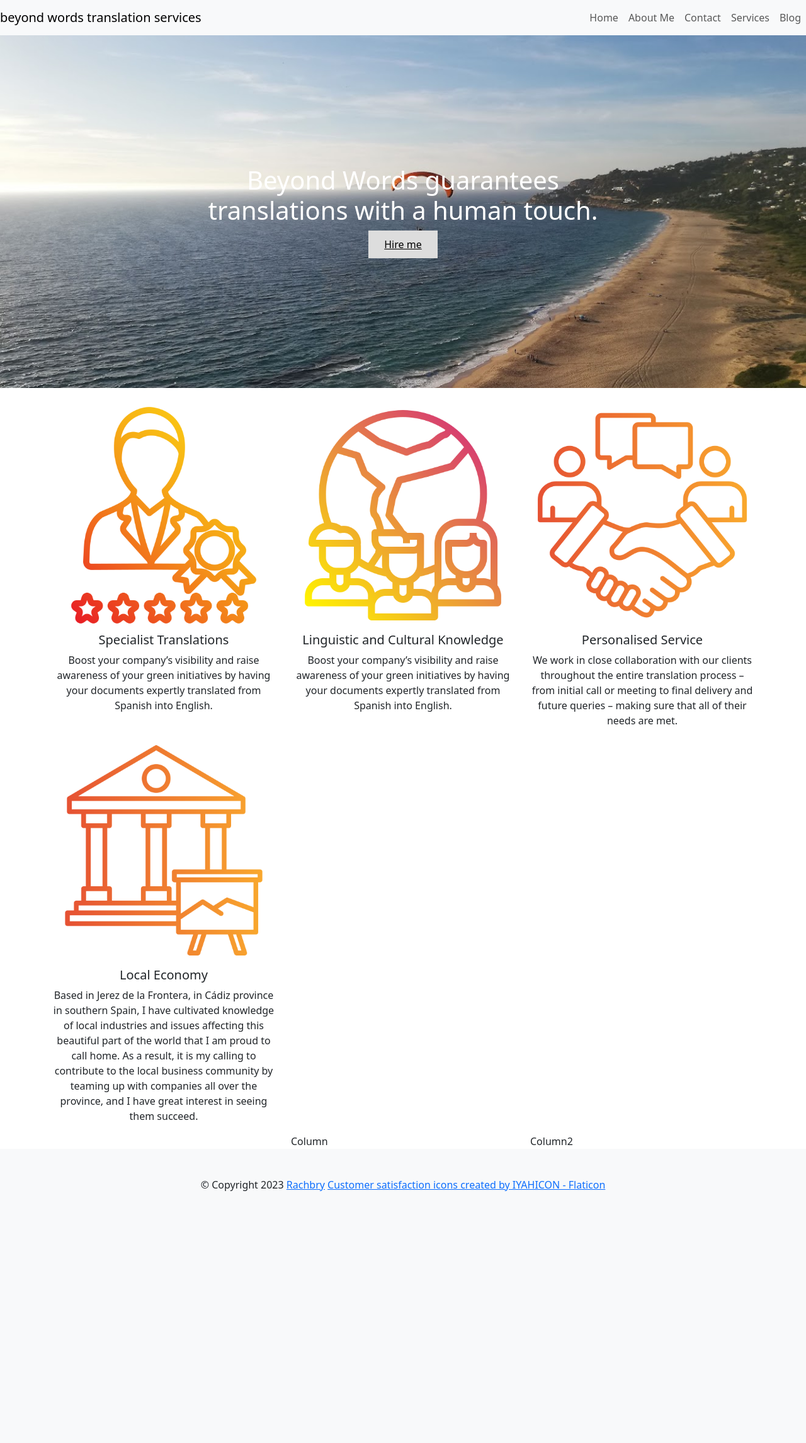
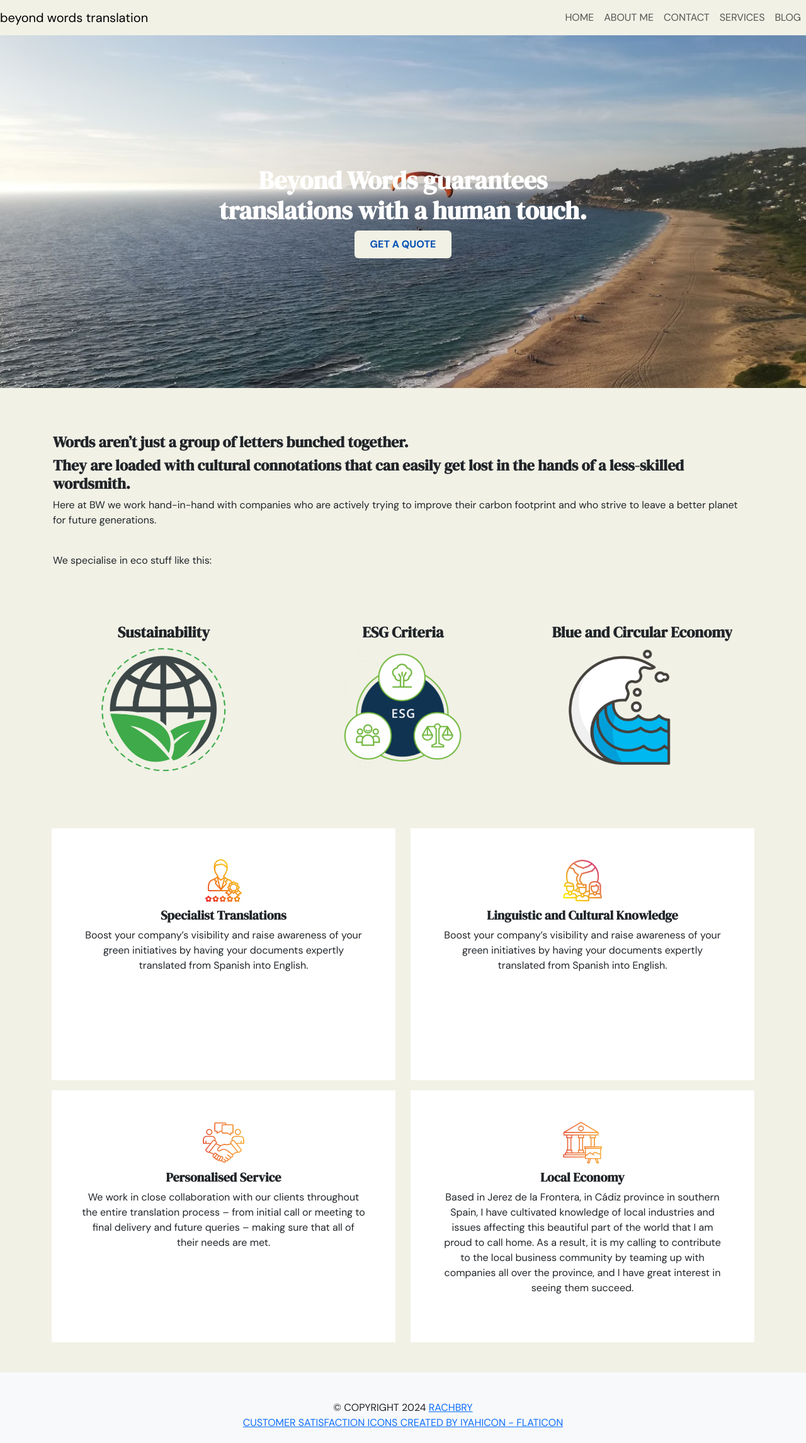
Before and after one commit to rachbry/beyond-words, a Django app: page / in a window 1280 px wide. Shown: the whole page at 63% size. Before the commit the page ends 1891 px from the top, so only its background shows below. Run offline with Django 5.2, Linux system fonts and the light colour scheme.

Commit message:
images added to homepage

```diff
--- a/home/templates/home/index.html
+++ b/home/templates/home/index.html
@@ -11,53 +11,78 @@
     <div class="hero-text">
         <h1>Beyond Words guarantees translations with a human touch.</h1>
 
-        <a href="{% url 'contact' %}" class="cta">Hire me</a>
+        <a href="{% url 'contact' %}" class="cta btn">GET A QUOTE</a>
     </div>
 </div>
+<div class="container-fluid">
+    <div class="p-4 m-5">
+        <h4>Words aren’t just a group of letters bunched together.<br>
+        <h4>They are loaded with cultural connotations that can easily get lost in the hands of a less-skilled wordsmith.</h4>
+        <p>Here at BW we work hand-in-hand with companies who are actively trying to improve their carbon footprint and who strive to leave a better planet for future generations.</p>
+        <br>
+        <p>We specialise in eco stuff like this:</p>
+    </div>
+</div>
+<div class="container mt-5">
+    <div class="row">
+      <div class="col-md-4 mb-4 d-flex align-items-center justify-content-center">
+        <div class="image-container">
+            <h4 class="text-center">Sustainability</h4>
+          <img src="static/images/sustainability.png" alt="Image 1" class="img-fluid eco-logo">
+          <div class="image-text">Articles, documents and blog posts</div>
+        </div>
+      </div>
 
+      <div class="col-md-4 mb-4 d-flex align-items-center justify-content-center">
+        <div class="image-container">
+            <h4 class="text-center">ESG Criteria</h4>
+            <img src="static/images/esg.png" alt="Image 2" class="img-fluid eco-logo">
+            <div class="image-text"><p>ESG reports, company policies and press releases</p></div>
+        </div>
+      </div>
 
-<div class="container">
+      <div class="col-md-4 mb-4 d-flex align-items-center justify-content-center">
+        <div class="image-container">
+            <h4 class="text-center">Blue and Circular Economy</h4>
+          <img src="static/images/circular.png" alt="Image 3" class="img-fluid eco-logo">
+          <div class="image-text">Sustainable tourism and maritime companies</div>
+        </div>
+      </div>
+    </div>
+  </div>
+
+<!-- Icon boxes -->
+<div class="container my-5">
     <div class="row mt-4">
-        <div class="col-md-4">
-            <div class="text-center">
-                <img src="static/images/reputation.png" alt="Icon" class="img-fluid mb-2">
+        <div class="col-md-6 mt-3">
+            <div class="text-center icon-div p-5 mr-md-3">
+                <img src="static/images/reputation.png" alt="Icon" class="img-fluid mb-2 home-icon">
                 <h5>Specialist Translations</h5>
-                <p>Boost your company’s visibility and raise awareness of your green initiatives by having your documents expertly translated from Spanish into English.</p>
+                <p class="text-justify">Boost your company’s visibility and raise awareness of your green initiatives by having your documents expertly translated from Spanish into English.</p>
             </div>
         </div>
-        <div class="col-md-4 mt-3 mt-md-0">
-            <div class="text-center">
-                <img src="static/images/people.png" alt="Icon" class="img-fluid mb-2">
+        <div class="col-md-6 mt-3">
+            <div class="text-center icon-div p-5 mr-md-3">
+                <img src="static/images/people.png" alt="Icon" class="img-fluid mb-2 home-icon">
                 <h5>Linguistic and Cultural Knowledge</h5>
-                <p>Boost your company’s visibility and raise awareness of your green initiatives by having your documents expertly translated from Spanish into English.</p>
-            </div>
-        </div>
-        <div class="col-md-4 mt-3 mt-md-0">
-            <div class="text-center">
-                <img src="static/images/conflict-resolution.png" alt="Icon" class="img-fluid mb-2">
-                <h5>Personalised Service</h5>
-                <p>We work in close collaboration with our clients throughout the entire translation process – from initial call or meeting to final delivery and future queries – making sure that all of their needs are met.</p>
-            </div>
-        </div>
-        <div class="col-md-4 mt-3 mt-md-0">
-            <div class="text-center">
-                <img src="static/images/art-gallery.png" alt="Icon" class="img-fluid mb-2">
-                <h5>Local Economy</h5>
-                <p>Based in Jerez de la Frontera, in Cádiz province in southern Spain, I have cultivated knowledge of local industries and issues affecting this beautiful part of the world that I am proud to call home. As a result, it is my calling to contribute to the local business community by teaming up with companies all over the province, and I have great interest in seeing them succeed.</p>
+                <p class="text-justify">Boost your company’s visibility and raise awareness of your green initiatives by having your documents expertly translated from Spanish into English.</p>
             </div>
         </div>
     </div>
-</div>
-<div class="container">
     <div class="row">
-        <div class="col">
-
+        <div class="col-md-6 mt-3">
+            <div class="text-center icon-div p-5 mr-md-3">
+                <img src="static/images/conflict-resolution.png" alt="Icon" class="img-fluid mb-2 home-icon">
+                <h5>Personalised Service</h5>
+                <p class="text-justify">We work in close collaboration with our clients throughout the entire translation process – from initial call or meeting to final delivery and future queries – making sure that all of their needs are met.</p>
+            </div>
         </div>
-        <div class="col">
-            Column
-        </div>
-        <div class="col">
-            Column2
+        <div class="col-md-6 mt-3">
+            <div class="text-center icon-div p-5 mr-md-3">
+                <img src="static/images/art-gallery.png" alt="Icon" class="img-fluid mb-2 home-icon">
+                <h5>Local Economy</h5>
+                <p class="text-justify">Based in Jerez de la Frontera, in Cádiz province in southern Spain, I have cultivated knowledge of local industries and issues affecting this beautiful part of the world that I am proud to call home. As a result, it is my calling to contribute to the local business community by teaming up with companies all over the province, and I have great interest in seeing them succeed.</p>
+            </div>
         </div>
     </div>
 </div>
--- a/static/css/styles.css
+++ b/static/css/styles.css
@@ -1,5 +1,29 @@
+@import url('https://fonts.googleapis.com/css2?family=DM+Sans:ital,opsz,wght@0,9..40,200;0,9..40,300;0,9..40,400;0,9..40,500;0,9..40,600;0,9..40,700;0,9..40,800;1,9..40,200;1,9..40,300;1,9..40,400;1,9..40,500;1,9..40,600;1,9..40,700;1,9..40,800&family=DM+Serif+Display:ital@0;1&display=swap');
+:root {
+  --blue: #014fb3;
+  --off-white: #f1f1e6;
+  --main-text: 'DM Sans', sans-serif;
+  --heading: 'DM Serif Display', serif;
+}
+
+.uppercase {
+  text-transform: uppercase;
+}
+
 body, html {
     height: 100%;
+    background-color: var(--off-white);
+    font-family: var(--main-text);
+    font-size: 1rem;
+}
+
+h1, h2, h3, h4, h5, h6 {
+  font-family: var(--heading);
+  font-weight: bold;
+}
+
+#my-nav-bar {
+  background-color: var(--off-white);
 }
 
 /* The hero image */
@@ -29,16 +53,68 @@ body, html {
 
 .cta {
     border: none;
-    outline: 0;
+    outline: none;
     display: inline-block;
     padding: 10px 25px;
-    color: black;
-    background-color: #ddd;
+    color: var(--blue);
+    background-color: var(--off-white);
     text-align: center;
     cursor: pointer;
+    font-weight: bold;
+    text-decoration: none;
+}
+
+.cta:hover {
+  background-color: var(--blue);
+  color: var(--off-white);
+}
+
+.home-icon {
+  max-height: 70px;
+}
+
+.icon-div {
+  background-color: white;
+  height: auto;
+}
+
+.eco-logo {
+  max-height: 200px;
+  margin: auto;
+}
+
+.image-container {
+  position: relative;
+  overflow: hidden;
+
+}
+
+.image-text {
+  position: absolute;
+  bottom: 0;
+  background-color: rgba(0, 0, 0, 0.7);
+  color: white;
+  width: 100%;
+  padding: 10px;
+  text-align: center;
+  opacity: 0;
+  transition: opacity 0.5s;
+}
+
+.image-container:hover .image-text {
+  opacity: 1;
+}
+
+/* Media query for larger screens (adjust the screen size as needed) */
+@media (min-width: 768px) {
+  .icon-div {
+      height: 540px; /* Adjust min-height for larger screens */
   }
+}
 
-  .cta:hover {
-    background-color: #555;
-    color: white;
+/* Media query for larger screens (adjust the screen size as needed) */
+@media (min-width: 1024px) {
+  .icon-div {
+      height: 400px; /* Adjust min-height for larger screens */
   }
+}
--- a/templates/base.html
+++ b/templates/base.html
@@ -15,9 +15,9 @@
 
 <body>
     <!-- navbar -->
-    <nav class="navbar bg-body-tertiary sticky-top navbar-expand-sm">
+    <nav class="navbar sticky-top navbar-expand-sm">
         <a href="/" class="navbar-brand">
-            beyond words translation services
+            beyond words translation
         </a>
         <!-- burger button -->
         <button class="navbar-toggler ml-auto" type="button" data-toggle="collapse" data-target="#my-nav-bar"
@@ -26,7 +26,7 @@
         </button>
 
         <!-- navbar items -->
-        <div class="collapse navbar-collapse" id="my-nav-bar">
+        <div class="collapse navbar-collapse uppercase" id="my-nav-bar">
             <ul class="navbar-nav my-auto mr-2 ms-auto">
                 <li class="active nav-item">
                     <a href="{% url 'home' %}" class="nav-link">
@@ -78,12 +78,16 @@
             </div>
         </div>
         <div class="text-center p-1">
-            <p class="text-center uppercase special-text">&copy; Copyright 2023
-                <a href="https://github.com/rachbry" class="special-text" target="_blank">Rachbry</a>
-                <a href="https://www.flaticon.com/free-icons/customer-satisfaction" title="customer satisfaction icons">Customer satisfaction icons created by IYAHICON - Flaticon</a>
+            <p class="text-center uppercase special-text">&copy; Copyright 2024
+                <a href="https://github.com/rachbry" class="special-text" target="_blank">Rachbry</a><br>
+                <a href="https://www.flaticon.com/free-icons/customer-satisfaction"
+                    title="customer satisfaction icons">Customer satisfaction icons created by IYAHICON - Flaticon</a>
             </p>
         </div>
     </footer>
+    <script src="https://code.jquery.com/jquery-3.6.4.slim.min.js"
+        integrity="sha384-GLhlTQ8iNl+8Xz9+PcD+5dIHBJ2uHfDr+Avi3eTqRUq4z+XJLl7M/E5y2RTtPdSz"
+        crossorigin="anonymous"></script>
     <script src="https://cdn.jsdelivr.net/npm/@popperjs/core@2.9.2/dist/umd/popper.min.js"
         integrity="sha384-IQsoLXl5PILFhosVNubq5LC7Qb9DXgDA9i+tQ8Zj3iwWAwPtgFTxbJ8NT4GN1R8p"
         crossorigin="anonymous"></script>
```
Also changed, not shown: static/images/circular.png (added), static/images/esg.png (added), static/images/sustainability.png (added).
